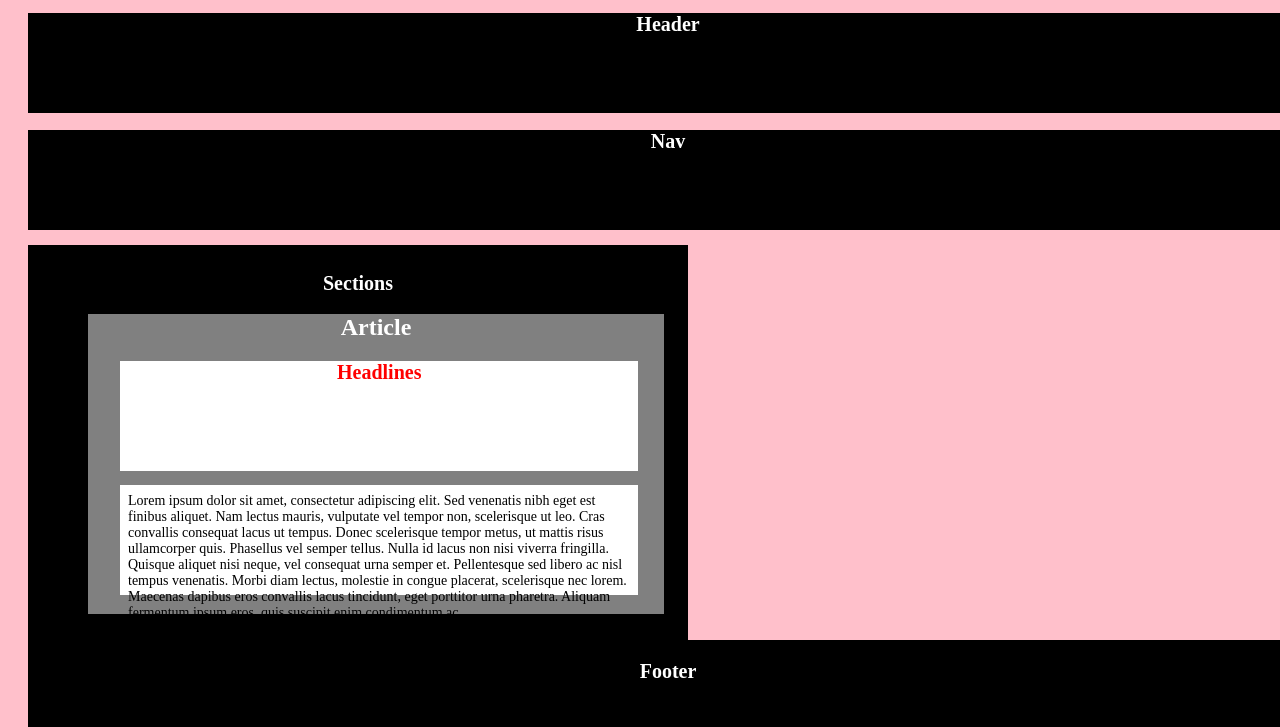
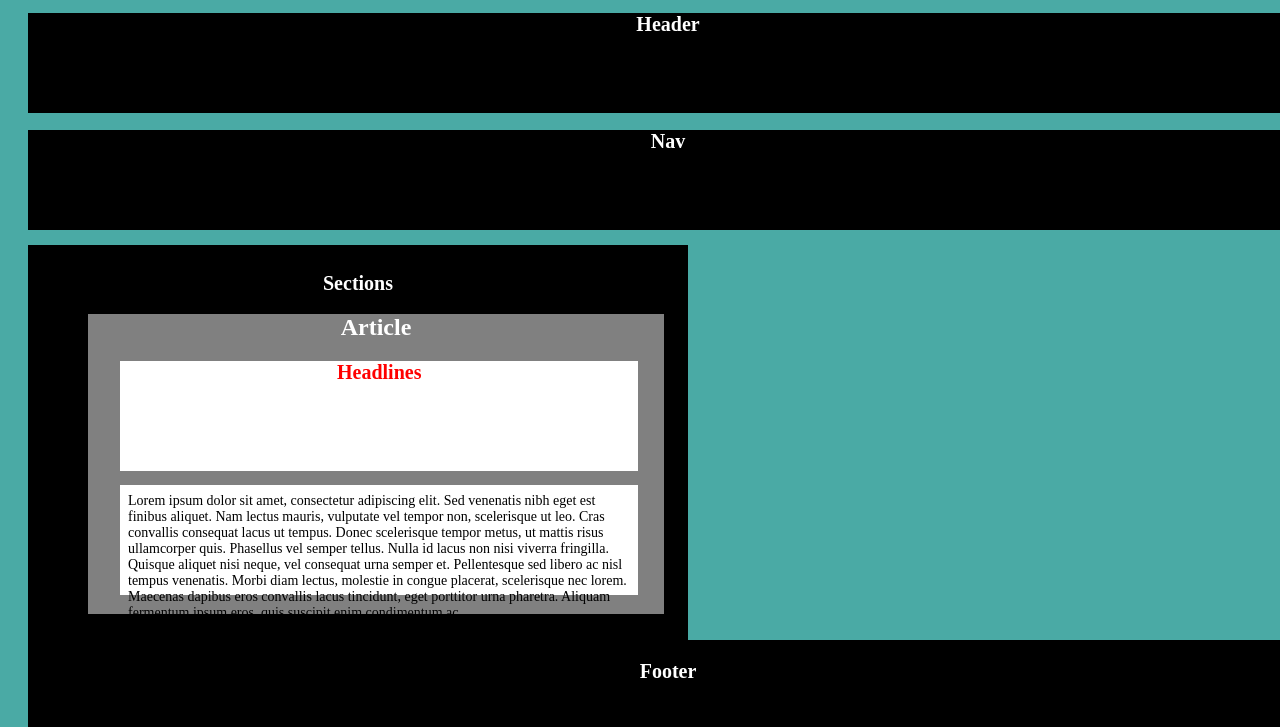
Before and after one commit to rdoty1/HW-Wireframe, a plain HTML site: page index.html in a window 1280 px wide. Shown: the top 727 px of the page. Drawn offline with Linux system fonts and the light colour scheme.

Commit message:
color change

```diff
--- a/style.css
+++ b/style.css
@@ -1,7 +1,7 @@
 body {
     height: 1000px;
     width: 100%;
-    background-color: pink;
+    background-color: #4aaaa5;
 }
 
 .header {
```
